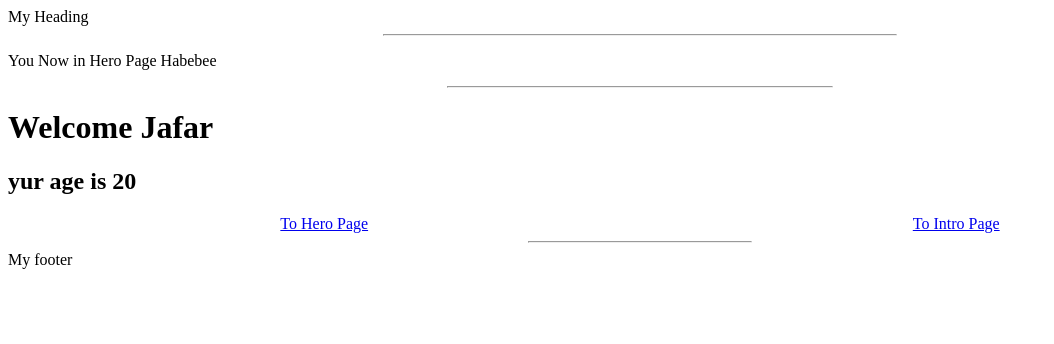
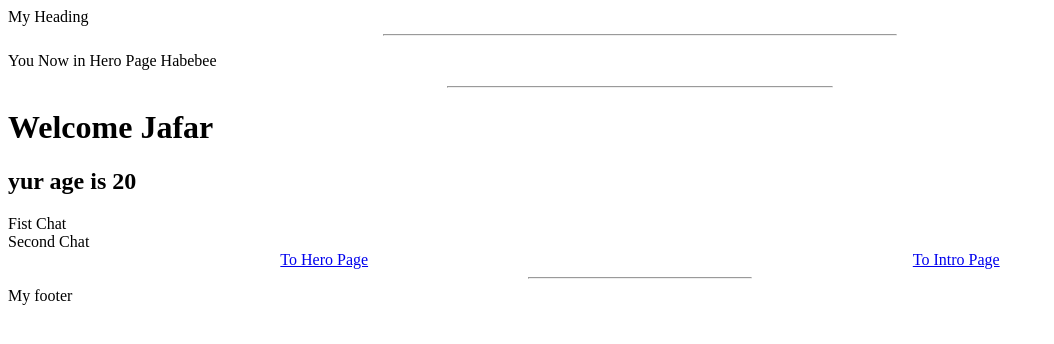
Before and after one commit to Gruce/nuxt-tutorial, a Nuxt app: page / in a window 1280 px wide. Shown: the top 344 px of the page, without its empty margins (0-1054 px from the left). Built offline with nearby package versions, Linux system fonts and the light colour scheme.

Commit message:
add chats folder in .components

```diff
--- a/app.vue
+++ b/app.vue
@@ -1,10 +1,17 @@
 <template>
   <NuxtLayout>
+
     <NuxtPage />
     <NameAndAge />
+    <div mt="3xl" text="gray center 2xl">
+      <ChatsFirst />
+      <ChatsSecond />
+    </div>
+
     <div class="flex justify-around" mt="44" text="xl ">   <!--** Who is beter ? **-->
       <NuxtLink href="/">To Hero Page</NuxtLink>          <!--<a href="/">To Hero Page</a>-->
       <NuxtLink href="/intro">To Intro Page</NuxtLink>    <!--<a href="/intro">To Intro Page</a>-->
     </div>
+
   </NuxtLayout>
 </template>
--- /dev/null
+++ b/components/chats/First.vue
@@ -0,0 +1,5 @@
+<template>
+    <div>
+        Fist Chat
+    </div>
+</template>
--- /dev/null
+++ b/components/chats/Second.vue
@@ -0,0 +1,5 @@
+<template>
+    <div>
+        Second Chat
+    </div>
+</template>
```
